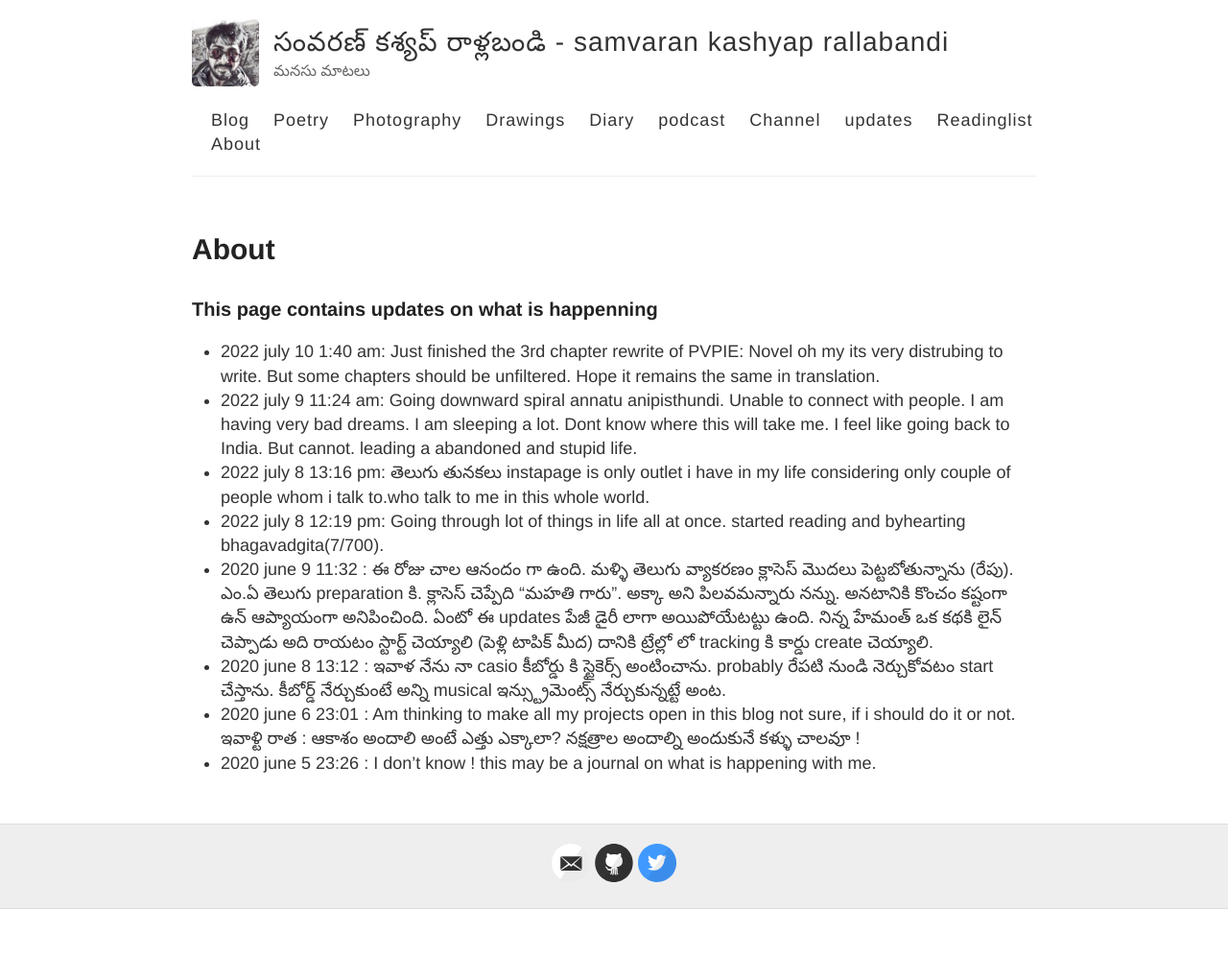
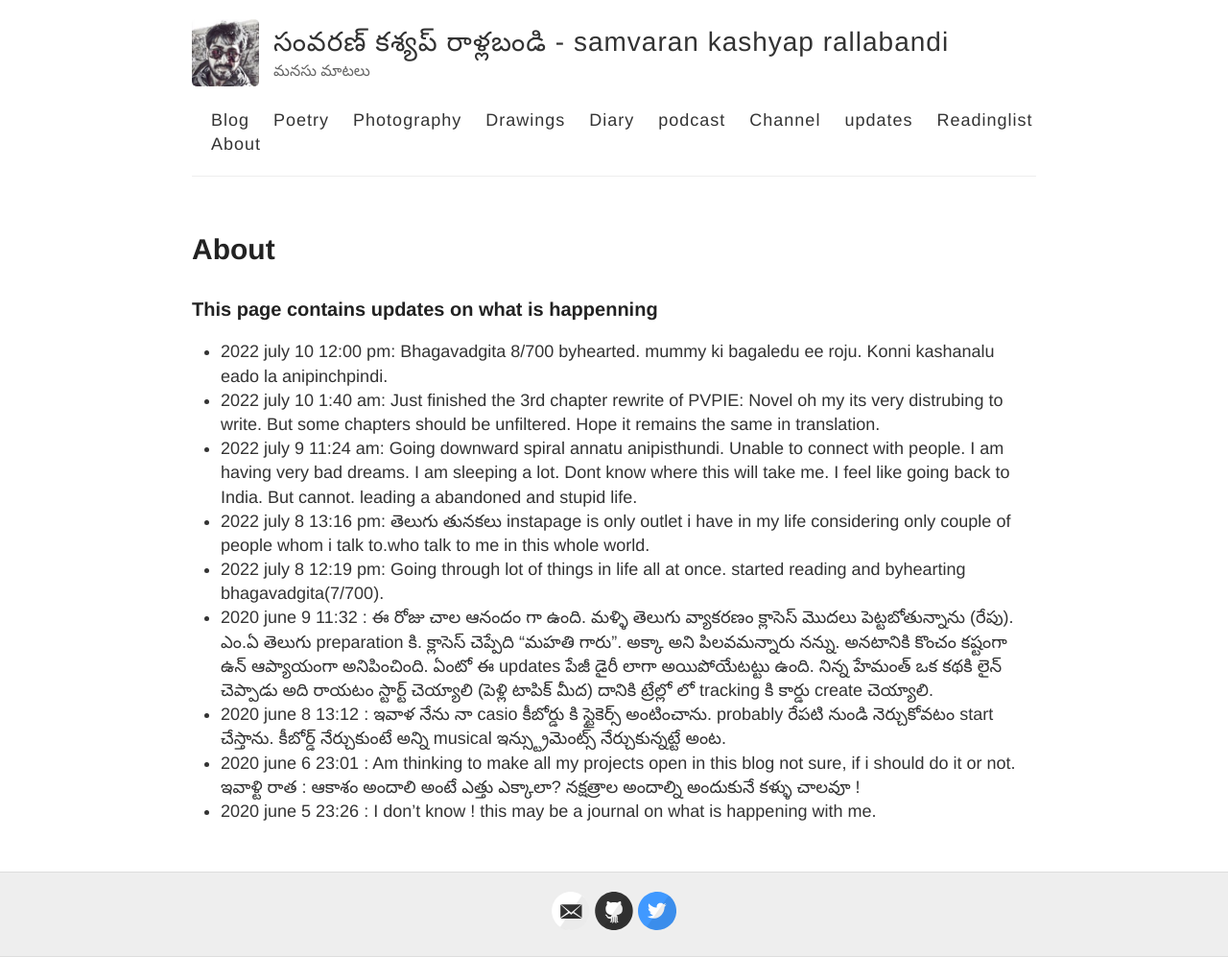
Before and after one commit to rsk/rsk.github.io, a Jekyll site: the page built from updates.md, in a window 1280 px wide. Shown: the whole page at 96% size. Built offline with Jekyll 4.4.1, drawn with Linux system fonts in a browser that asks for light colours; comment, search, counter and statistics services are not loaded; before the commit the page ends 947 px from its top, so only the background shows below that.

Commit message:
Update today.

```diff
--- a/updates.md
+++ b/updates.md
@@ -6,6 +6,7 @@ permalink: /updates/
 
 
 ### This page contains updates on what is happenning
+- 2022 july 10 12:00 pm: Bhagavadgita 8/700 byhearted. mummy ki bagaledu ee roju. Konni kashanalu eado la anipinchpindi.
 - 2022 july 10 1:40 am: Just finished the 3rd chapter rewrite of PVPIE: Novel oh my its very distrubing to write. But some chapters should be unfiltered. Hope it remains the same in translation.
 - 2022 july 9 11:24 am: Going downward spiral annatu anipisthundi. Unable to connect with people. I am having very bad dreams. I am sleeping a lot. Dont know where this will take me. I feel like going back to India. But cannot. leading a abandoned and stupid life.
 - 2022 july 8 13:16 pm: తెలుగు తునకలు instapage is only outlet i have in my life considering only couple of people whom i talk to.who talk to me in this whole world.
```
